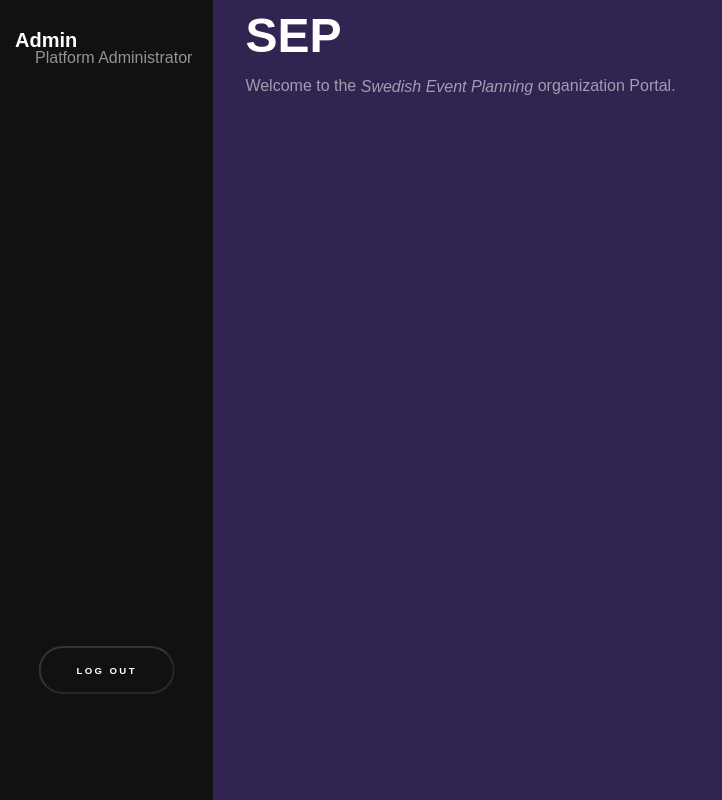
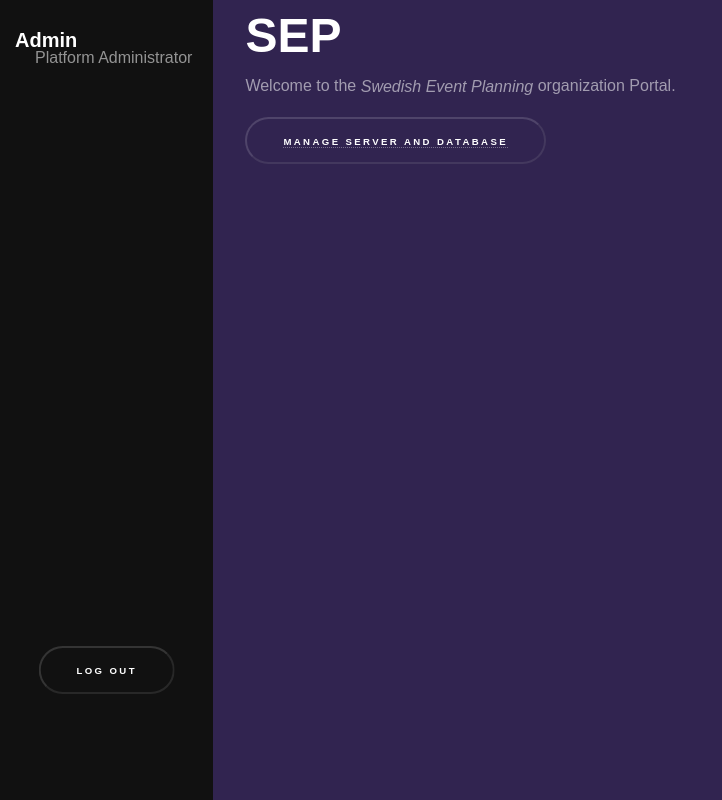
Before and after one commit to jperezu/SEP, a Django app: page / in a window 1280 px wide. Shown: the whole page, without its empty margins (0-722 px from the left). Run offline with Django 3.2, Linux system fonts and the light colour scheme; a user stored in the database is signed in; some libraries are stand-ins or nearby versions.

Commit message:
admin button in index added

```diff
--- a/templates/index.html
+++ b/templates/index.html
@@ -33,6 +33,14 @@
 {% endif %}
 
 {% if user.is_authenticated %}
+
+{% if user.groups.all.0.name == 'Platform Administrator' %}
+	<button type="button">
+	    <a href="/admin">Manage Server and Database</a>
+	</button>
+
+
+{% endif %}
 
 {% if user.groups.all.0.name == 'CS Team' %}
 
--- a/templates/taskassign.html
+++ b/templates/taskassign.html
@@ -140,6 +140,7 @@ for (i = 0; i < coll.length; i++) {
   });
 }
 </script>
+
 <div>
 <h3> General </h3>
 <ul>
```
Also changed, not shown: db.sqlite3.
